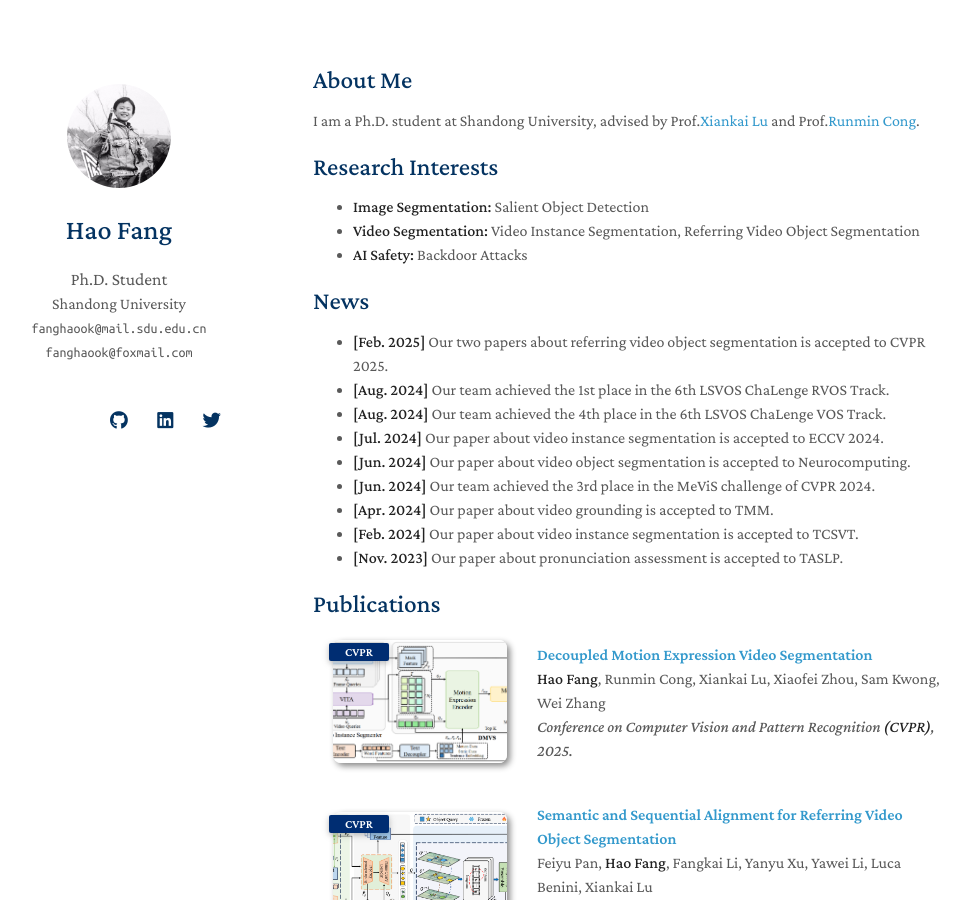
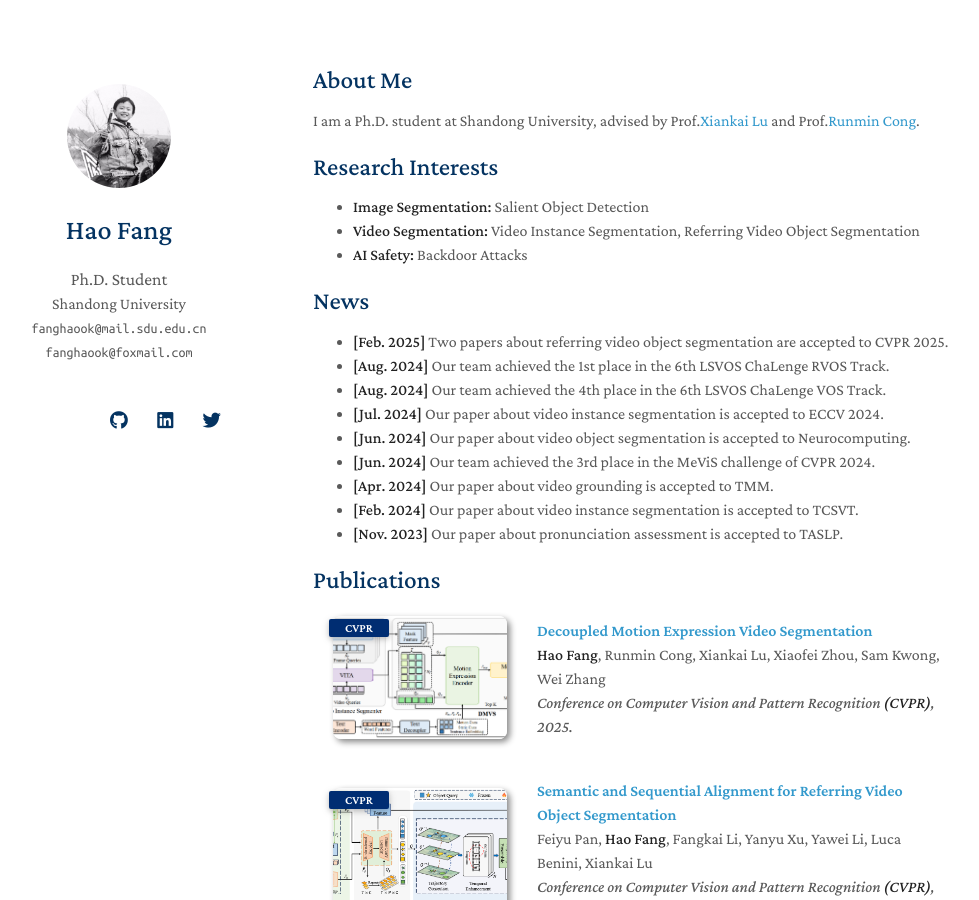
Before and after one commit to fanghaook/fanghaook.github.io, a Jekyll site: the page built from index.md, in a window 1280 px wide and 900 px high. Shown: the whole window, without its empty margins (157-1136 px from the left). Built offline with Jekyll 4.4.1, drawn with Linux system fonts in a browser that asks for light colours; nearby versions of some CDN libraries; a style sheet for code colours, icons or effects is not loaded; our own code applies the rules of GitHub Pages for plain Markdown files.

Commit message:
Update index.md

```diff
--- a/index.md
+++ b/index.md
@@ -13,7 +13,7 @@ I am a Ph.D. student at Shandong University, advised by Prof.[Xiankai Lu](https:
 - **AI Safety:** Backdoor Attacks
 
 ## News
-- **[Feb. 2025]** Our two papers about referring video object segmentation is accepted to CVPR 2025.
+- **[Feb. 2025]** Two papers about referring video object segmentation are accepted to CVPR 2025.
 - **[Aug. 2024]** Our team achieved the 1st place in the 6th LSVOS ChaLenge RVOS Track.
 - **[Aug. 2024]** Our team achieved the 4th place in the 6th LSVOS ChaLenge VOS Track.
 - **[Jul. 2024]** Our paper about video instance segmentation is accepted to ECCV 2024.
```
